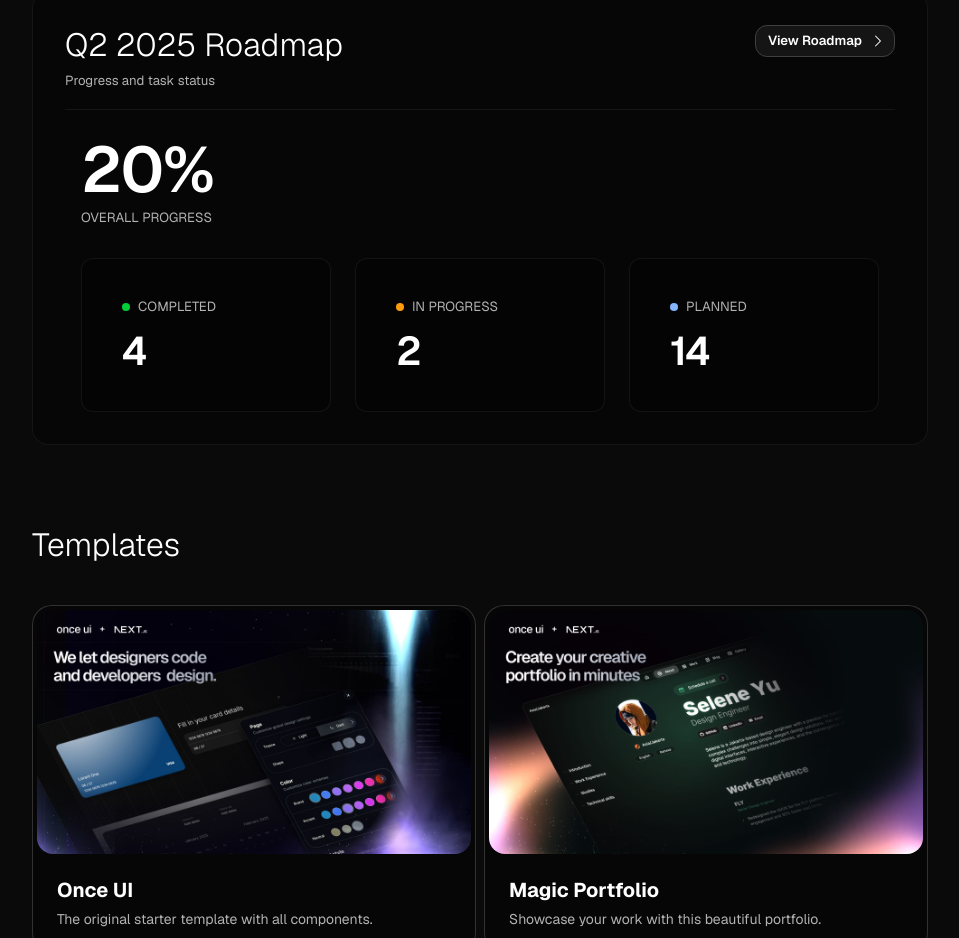
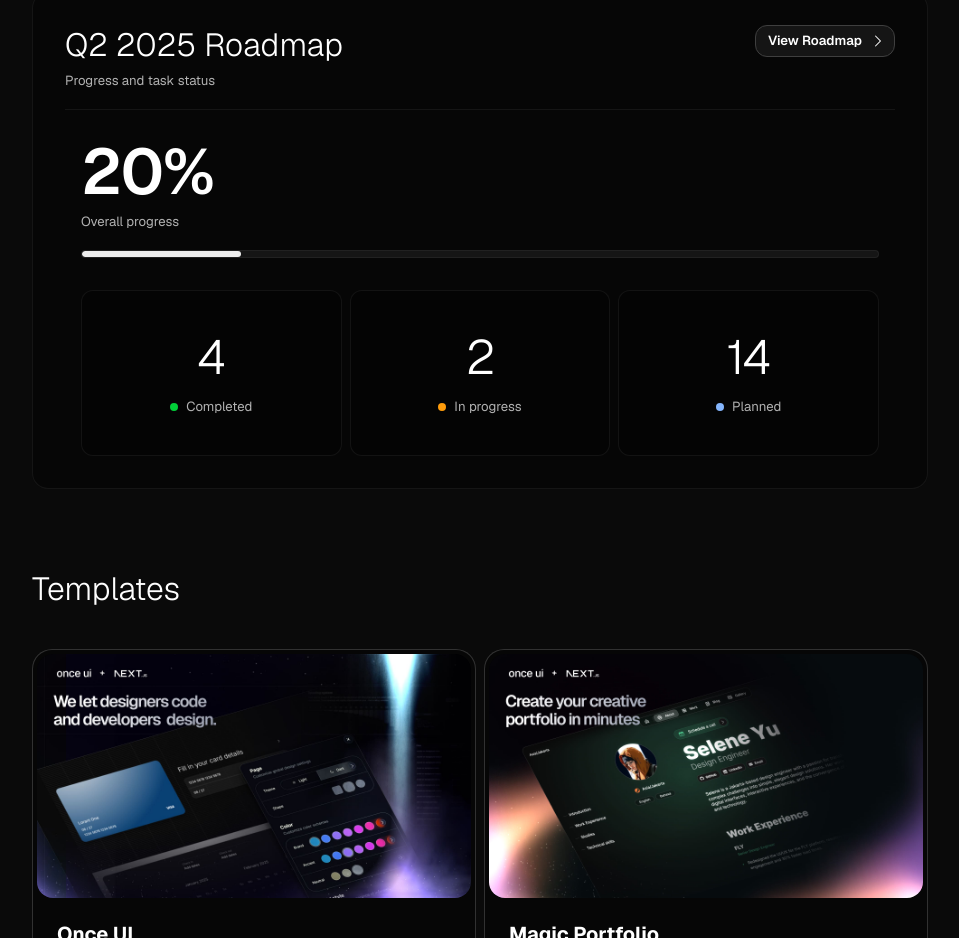
Before and after one commit to once-ui-system/docs, a Next.js app: page / in a window 1280 px wide. Shown: the part 1200-2138 px from the top of the page, without its empty margins (160-1119 px from the left). Built offline with nearby package versions, Linux system fonts and the light colour scheme.

Commit message:
ui updates

```diff
--- a/src/app/page.tsx
+++ b/src/app/page.tsx
@@ -202,12 +202,11 @@
           <Row fillWidth gap="12">
             {/* Overall Progress */}
             <Column fillWidth gap="8" paddingX="16" paddingTop="8">
-              <Row horizontal="space-between" vertical="center">
-                <Column>
+              <Column fillWidth gap="20">
+                <Column fillWidth>
                   <Text
                     variant="display-strong-l"
                     onBackground="neutral-strong"
-                    style={{ fontSize: '4rem', lineHeight: '1' }}
                   >
                     {roadmapStats.progressPercentage}%
                   </Text>
@@ -216,104 +215,107 @@
                     onBackground="neutral-weak"
                     marginTop="8"
                   >
-                    OVERALL PROGRESS
+                    Overall progress
                   </Text>
                 </Column>
 
-                <div className="progress-bar" style={{
-                  height: '8px',
-                  width: '50%',
-                  backgroundColor: 'var(--color-neutral-alpha-weak)',
-                  borderRadius: '4px',
-                  overflow: 'hidden'
-                }}>
-                  <div style={{
-                    height: '100%',
+                <Row
+                  height="8"
+                  fillWidth
+                  overflow="hidden"
+                  radius="full"
+                  background="neutral-alpha-weak"
+                  border="neutral-alpha-weak"
+                >
+                  <Row
+                    fillHeight
+                    radius="full"
+                    transition="micro-medium"
+                    solid="brand-strong"
+                    style={{
                     width: `${roadmapStats.progressPercentage}%`,
-                    backgroundColor: 'var(--color-brand-medium)',
-                    transition: 'width 0.3s ease'
                   }} />
-                </div>
-              </Row>
+                </Row>
+              </Column>
 
               {/* Task Status */}
-              <Grid fillWidth columns="3" mobileColumns="1" gap="m" marginTop="24">
+              <Grid fillWidth columns="3" mobileColumns="1" gap="8" marginTop="24">
                 {/* Completed Tasks */}
                 <Column
                   padding="l"
+                  horizontal="center"
                   radius="m"
                   border="neutral-alpha-weak"
                   background="overlay"
                   gap="s"
                 >
+                  <Text
+                    variant="display-default-m"
+                    onBackground="neutral-strong"
+                  >
+                    {roadmapStats.completedTasks}
+                  </Text>
                   <Row vertical="center" gap="8">
                     <StatusIndicator color="green" />
                     <Text
                       variant="label-default-s"
                       onBackground="neutral-weak"
                     >
-                      COMPLETED
+                      Completed
                     </Text>
                   </Row>
-                  <Text
-                    variant="display-strong-m"
-                    onBackground="neutral-strong"
-                    style={{ fontSize: '2.5rem', lineHeight: '1' }}
-                  >
-                    {roadmapStats.completedTasks}
-                  </Text>
                 </Column>
 
                 {/* In Progress Tasks */}
                 <Column
                   padding="l"
+                  horizontal="center"
                   radius="m"
                   border="neutral-alpha-weak"
                   background="overlay"
                   gap="s"
                 >
+                  <Text
+                    variant="display-default-m"
+                    onBackground="neutral-strong"
+                  >
+                    {roadmapStats.inProgressTasks}
+                  </Text>
                   <Row vertical="center" gap="8">
                     <StatusIndicator color="yellow" />
                     <Text
                       variant="label-default-s"
                       onBackground="neutral-weak"
                     >
-                      IN PROGRESS
+                      In progress
                     </Text>
                   </Row>
-                  <Text
-                    variant="display-strong-m"
-                    onBackground="neutral-strong"
-                    style={{ fontSize: '2.5rem', lineHeight: '1' }}
-                  >
-                    {roadmapStats.inProgressTasks}
-                  </Text>
                 </Column>
 
                 {/* Planned Tasks */}
                 <Column
                   padding="l"
+                  horizontal="center"
                   radius="m"
                   border="neutral-alpha-weak"
                   background="overlay"
                   gap="s"
                 >
+                  <Text
+                    variant="display-default-m"
+                    onBackground="neutral-strong"
+                  >
+                    {roadmapStats.totalTasks - roadmapStats.completedTasks - roadmapStats.inProgressTasks}
+                  </Text>
                   <Row vertical="center" gap="8">
                     <StatusIndicator color="blue" />
                     <Text
                       variant="label-default-s"
                       onBackground="neutral-weak"
                     >
-                      PLANNED
+                      Planned
                     </Text>
                   </Row>
-                  <Text
-                    variant="display-strong-m"
-                    onBackground="neutral-strong"
-                    style={{ fontSize: '2.5rem', lineHeight: '1' }}
-                  >
-                    {roadmapStats.totalTasks - roadmapStats.completedTasks - roadmapStats.inProgressTasks}
-                  </Text>
                 </Column>
               </Grid>
             </Column>
```
